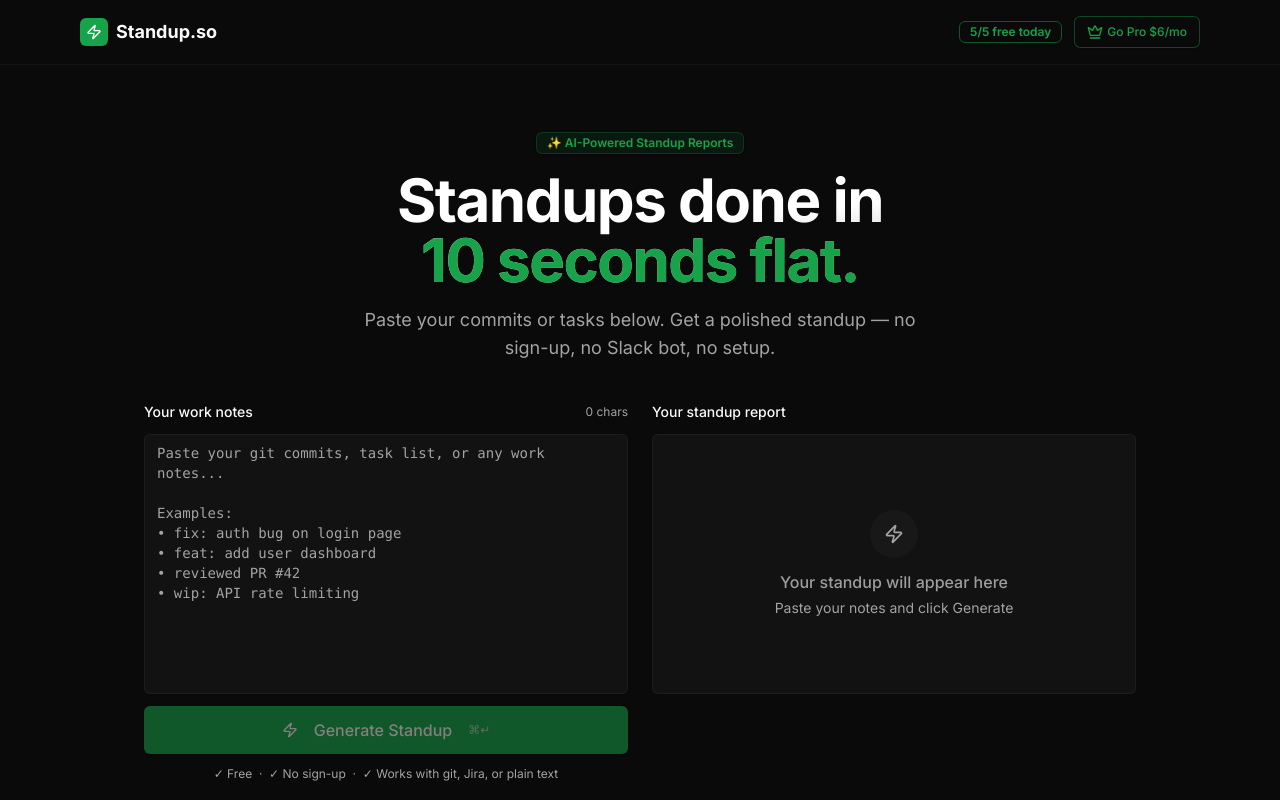
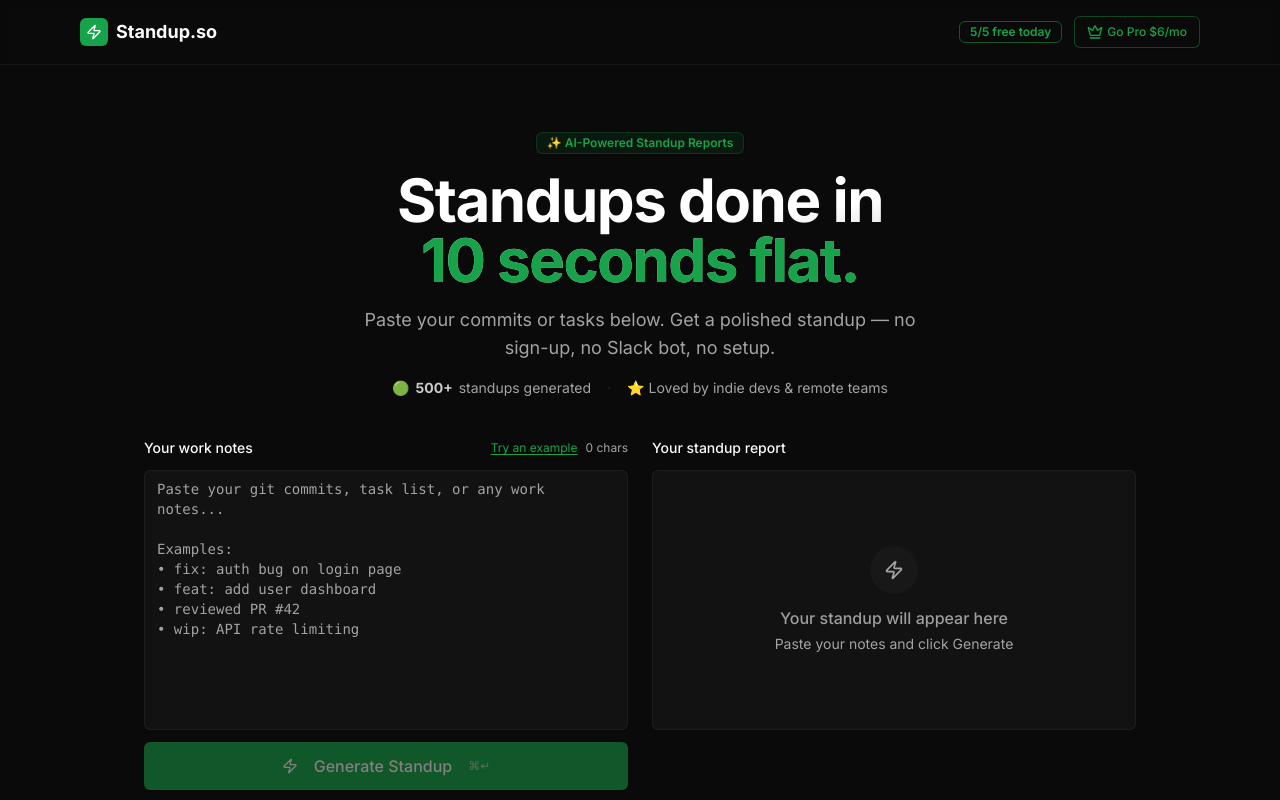
Before and after one commit to botloong/standup-so, a Next.js app: page / in a window 1280 px wide. Shown: the top 800 px of the page. Built offline with nearby package versions, Linux system fonts and the light colour scheme.

Commit message:
feat: add social proof + try-an-example button to boost conversion

```diff
--- a/app/page.tsx
+++ b/app/page.tsx
@@ -63,6 +63,13 @@
   if (blockersMatch) sections.blockers = blockersMatch[1].trim();
   return sections;
 }
+
+const EXAMPLE_INPUT = `fix: resolve auth redirect loop on login page
+feat: add user dashboard with activity feed
+chore: upgrade next.js to 15.1, fix deprecation warnings
+reviewed PR #42 — add rate limiting to /api endpoints
+wip: started migrating user settings to new schema
+bug: investigate flaky CI on Safari — looks like timing issue`;
 
 const PLACEHOLDER = `Paste your git commits, task list, or any work notes...
 
@@ -233,6 +240,11 @@
           <p className="text-lg text-muted-foreground max-w-xl mx-auto">
             Paste your commits or tasks below. Get a polished standup — no sign-up, no Slack bot, no setup.
           </p>
+          <div className="flex items-center justify-center gap-4 mt-4 text-sm text-muted-foreground">
+            <span className="flex items-center gap-1.5">🟢 <strong className="text-foreground/80">500+</strong> standups generated</span>
+            <span className="text-border">·</span>
+            <span className="flex items-center gap-1.5">⭐ Loved by indie devs & remote teams</span>
+          </div>
         </div>
 
         {/* Tool */}
@@ -241,7 +253,17 @@
           <div className="flex flex-col gap-3">
             <div className="flex items-center justify-between">
               <label className="text-sm font-medium">Your work notes</label>
-              <span className="text-xs text-muted-foreground">{input.length} chars</span>
+              <div className="flex items-center gap-2">
+                {!input && (
+                  <button
+                    onClick={() => setInput(EXAMPLE_INPUT)}
+                    className="text-xs text-primary hover:text-primary/80 transition-colors underline underline-offset-2"
+                  >
+                    Try an example
+                  </button>
+                )}
+                <span className="text-xs text-muted-foreground">{input.length} chars</span>
+              </div>
             </div>
             <Textarea
               value={input}
```
